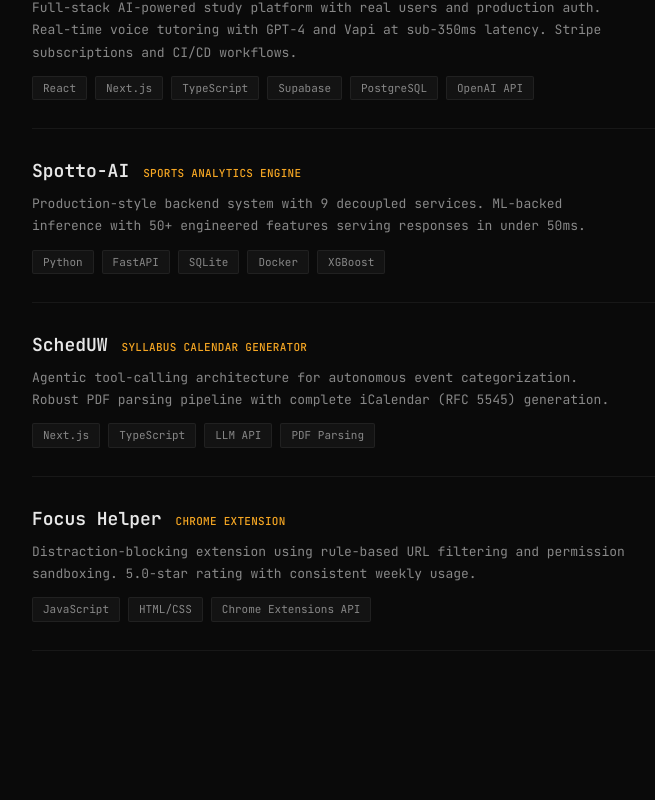
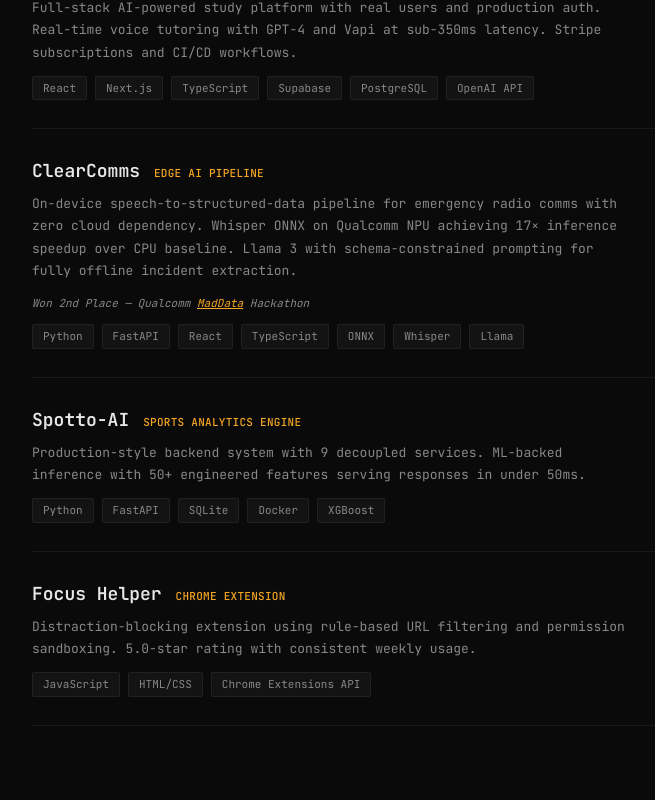
Before and after one commit to pranav-singh1/portfolio, a React (Vite) app: page / in a window 1280 px wide. Shown: the part 1140-1940 px from the top of the page, without its empty margins (210-865 px from the left). Built offline with nearby package versions, Linux system fonts and the light colour scheme.

Commit message:
updated projects section with clearcomms

```diff
--- a/src/components/Projects.tsx
+++ b/src/components/Projects.tsx
@@ -68,6 +68,22 @@
             {project.description}
           </p>
 
+          {project.award && (
+            <p className="text-[11px] mb-3 italic" style={{ color: 'var(--text-dim)' }}>
+              {project.award.text}
+              <a
+                href={project.award.linkUrl}
+                target="_blank"
+                rel="noopener noreferrer"
+                className="underline hover:text-accent transition-colors duration-200"
+                style={{ color: 'var(--accent)' }}
+              >
+                {project.award.linkText}
+              </a>
+              {project.award.suffix}
+            </p>
+          )}
+
           <div className="flex gap-2 flex-wrap">
             {project.stack.map((tech) => (
               <span
--- a/src/data.ts
+++ b/src/data.ts
@@ -50,19 +50,25 @@
     link: "https://app.echolearn.ai",
   },
   {
+    name: "ClearComms",
+    tag: "Edge AI Pipeline",
+    description:
+      "On-device speech-to-structured-data pipeline for emergency radio comms with zero cloud dependency. Whisper ONNX on Qualcomm NPU achieving 17× inference speedup over CPU baseline. Llama 3 with schema-constrained prompting for fully offline incident extraction.",
+    stack: ["Python", "FastAPI", "React", "TypeScript", "ONNX", "Whisper", "Llama"],
+    link: "https://github.com/pranav-singh1/clearcomms",
+    award: {
+      text: "Won 2nd Place — Qualcomm ",
+      linkText: "MadData",
+      linkUrl: "https://devpost.com/software/clearcomms",
+      suffix: " Hackathon",
+    },
+  },
+  {
     name: "Spotto-AI",
     tag: "Sports Analytics Engine",
     description:
       "Production-style backend system with 9 decoupled services. ML-backed inference with 50+ engineered features serving responses in under 50ms.",
     stack: ["Python", "FastAPI", "SQLite", "Docker", "XGBoost"],
-  },
-  {
-    name: "SchedUW",
-    tag: "Syllabus Calendar Generator",
-    description:
-      "Agentic tool-calling architecture for autonomous event categorization. Robust PDF parsing pipeline with complete iCalendar (RFC 5545) generation.",
-    stack: ["Next.js", "TypeScript", "LLM API", "PDF Parsing"],
-    link: "https://github.com/pranav-singh1/SchedUW",
   },
   {
     name: "Focus Helper",
```
